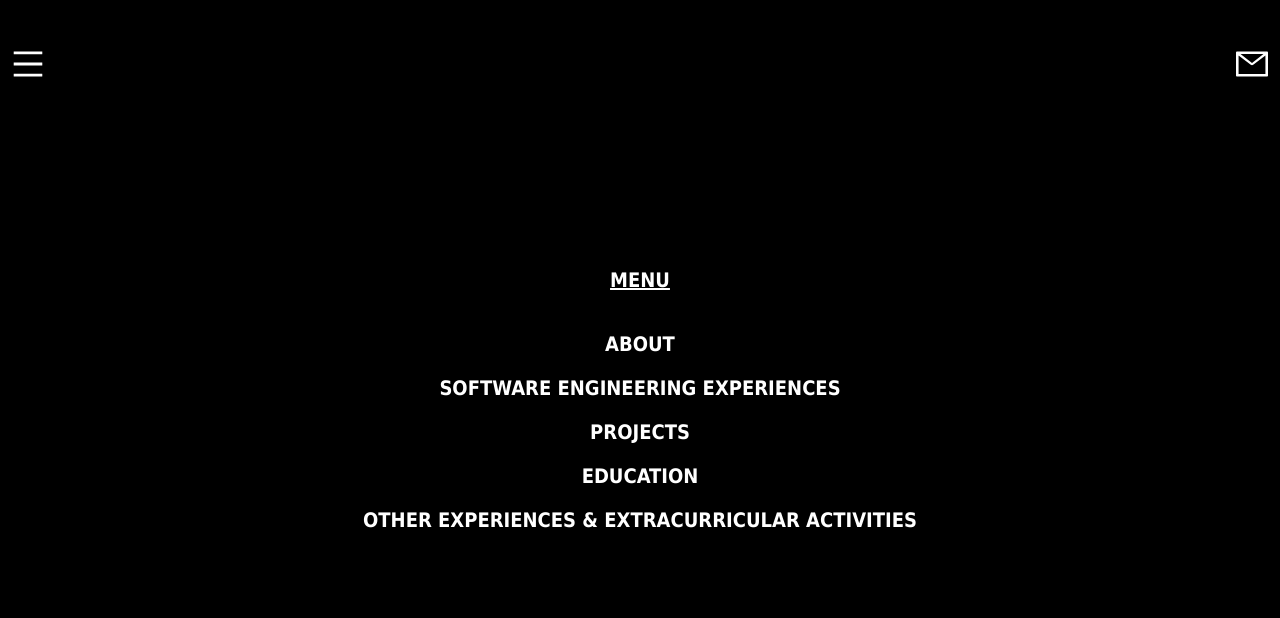
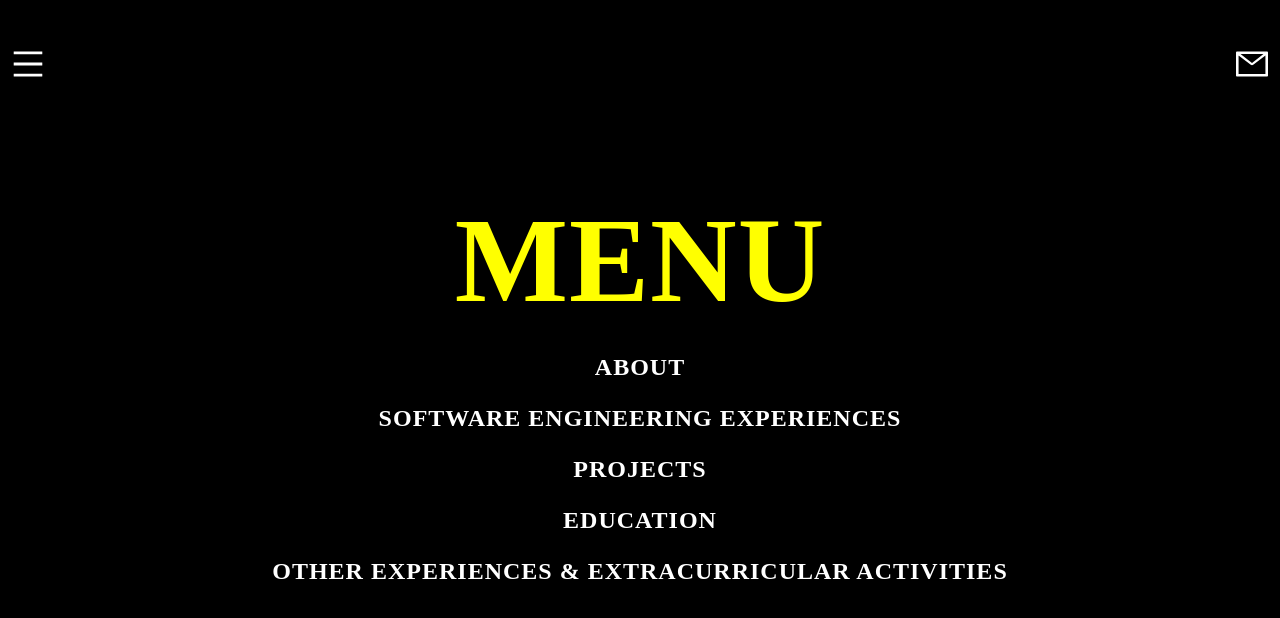
Before and after one commit to lawaticodes/Portfolio, a React (Create React App) app: page / in a window 1280 px wide. Both pictures are taken after a click on the element 28 px from the left and 424 px from the top of the page. Shown: the top 618 px of the page. Built offline with nearby package versions, Linux system fonts and the light colour scheme.

Commit message:
Edited menu UI

```diff
--- a/src/Menu.css
+++ b/src/Menu.css
@@ -4,10 +4,18 @@
   justify-content: center;
   flex-direction: column;
   text-align: center;
+  font-family: 'geometrica';
   font-weight: bold;
-  font-size: 1.25em;
+  font-size: 1.5em;
+  letter-spacing: 1px;
 }
 
 .menu-header {
-  text-decoration: underline
+  font-family: 'skam';
+  font-size: 5em;
+  color: yellow;
 }
+
+.text {
+  margin: 0;
+}
--- a/src/Menu.js
+++ b/src/Menu.js
@@ -8,7 +8,7 @@ class Menu extends React.Component {
     return(
       <div className="menu">
         <div className="menu-header">
-          <p>MENU</p>
+          <p className="text">MENU</p>
         </div>
         <div>
           <p>ABOUT</p>
```
Also changed, not shown: src/fonts/Geometrica.ttf (added), src/fonts/Skam.otf (added).
